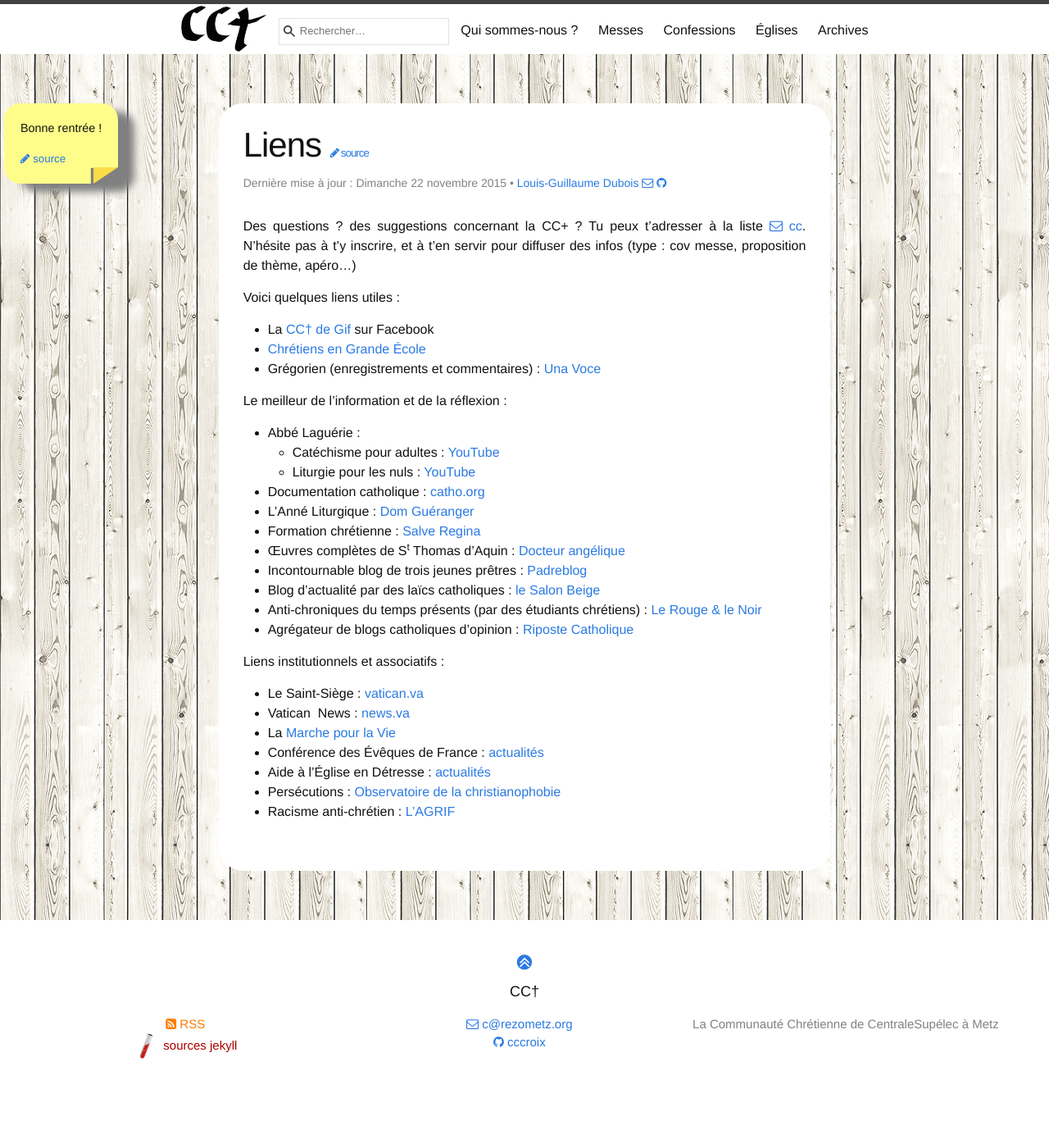
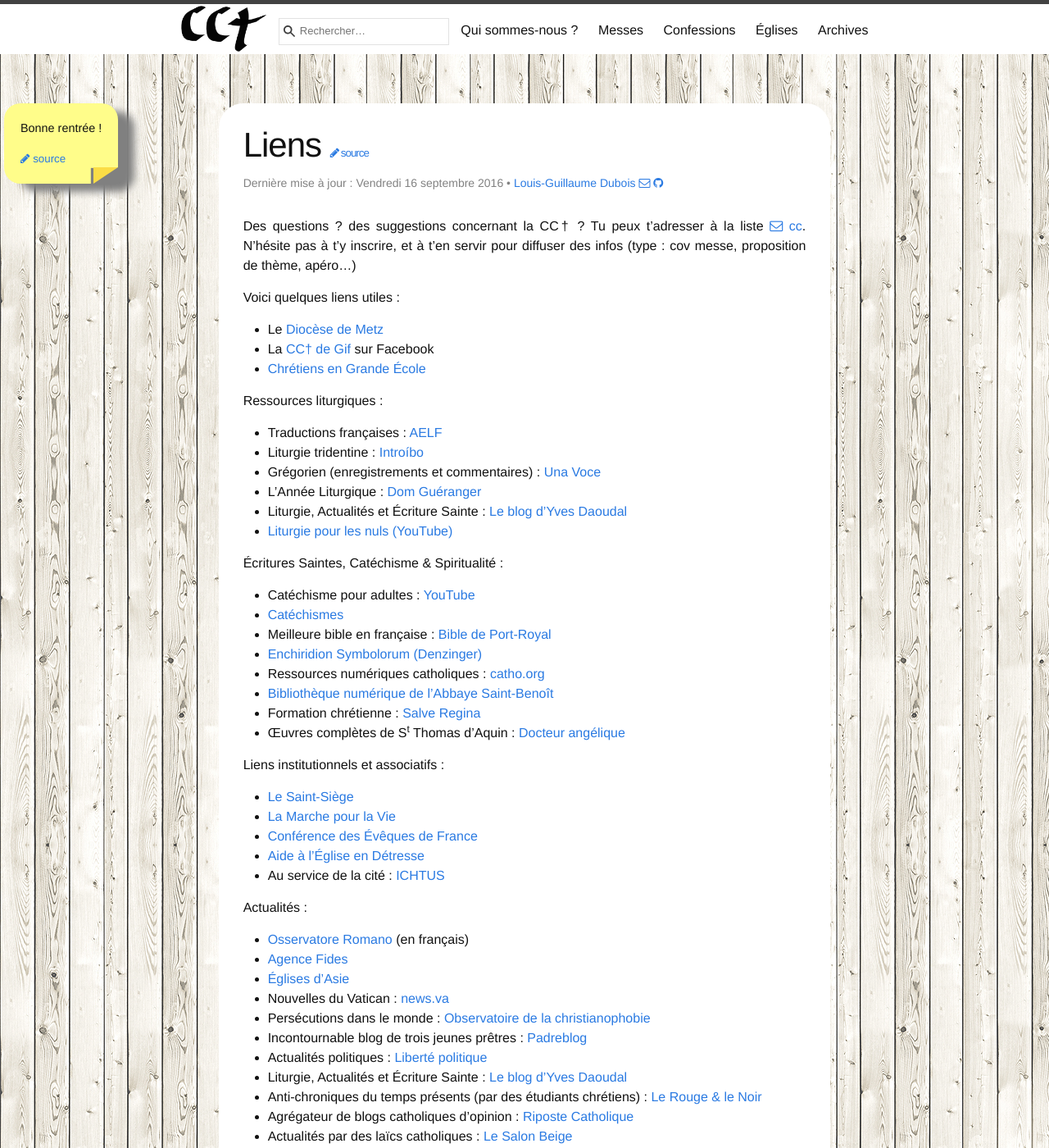
Before and after one commit to cccroix/cccroix.github.io, a Jekyll site: the page built from wp/liens/index.markdown, in a window 1280 px wide and 1400 px high. Shown: the whole window at 82% size. Built offline with Jekyll 4.4.1, drawn with Linux system fonts in a browser that asks for light colours.

Commit message:
Des liens plus clairs

```diff
--- a/wp/liens/index.markdown
+++ b/wp/liens/index.markdown
@@ -1,43 +1,61 @@
 ---
 author: LGD
 comments: false
-date: 2015-11-22 21:00:00 CET
+date: 2016-09-16 18:00:00 CEST
 layout: page
 slug: liens
 title: Liens
 wordpress_id: 47
 ---
 
-Des questions ? des suggestions concernant la CC+ ?
+Des questions ? des suggestions concernant la CC† ?
 Tu peux t’adresser à la liste <a href="mailto:cc@rezometz.org"><i class="fa fa-envelope-o"></i> cc</a>.
 N'hésite pas à t'y inscrire, et à t'en servir pour diffuser des infos (type : cov messe, proposition de thème, apéro...)
 
 Voici quelques liens utiles :
 
+* Le [Diocèse de Metz](http://metz.catholique.fr/)
 * La [CC† de Gif](https://www.facebook.com/cccroix) sur Facebook
 * [Chrétiens en Grande École](http://www.cgenational.com/)
+
+Ressources liturgiques :
+
+* Traductions françaises : [AELF](http://aelf.org/)
+* Liturgie tridentine : [Introíbo](http://introibo.fr/)
 * Grégorien (enregistrements et commentaires) : [Una Voce](http://www.unavoce.fr/)
+* L’Année Liturgique : [Dom Guéranger](http://www.abbaye-saint-benoit.ch/gueranger/anneliturgique/index.htm)
+* Liturgie, Actualités et Écriture Sainte : [Le blog d’Yves Daoudal](http://yvesdaoudal.hautetfort.com/)
+* [Liturgie pour les nuls (YouTube)](https://www.youtube.com/playlist?list=PLqpHp03iF-PfFqACzE0ModHYKv5OddyUO)
 
-Le meilleur de l’information et de la réflexion :
+Écritures Saintes, Catéchisme & Spiritualité :
 
-* Abbé Laguérie :
-  - Catéchisme pour adultes : [YouTube](https://www.youtube.com/playlist?list=PLqpHp03iF-PcFIwgwVhptdXZ2rtfIgJhN)
-  - Liturgie pour les nuls : [YouTube](https://www.youtube.com/playlist?list=PLqpHp03iF-PfFqACzE0ModHYKv5OddyUO)
-* Documentation catholique : [catho.org](http://catho.org/)
-* L’Anné Liturgique : [Dom Guéranger](http://www.abbaye-saint-benoit.ch/gueranger/anneliturgique/index.htm)
-* Formation chrétienne : [Salve Regina](http://www.salve-regina.com/)
-* Œuvres complètes de S<sup>t</sup> Thomas d'Aquin : [Docteur angélique](http://docteurangelique.free.fr/saint_thomas_d_aquin/oeuvres_completes.html)
-* Incontournable blog de trois jeunes prêtres : [Padreblog](http://www.padreblog.fr/)
-* Blog d'actualité par des laïcs catholiques : [le Salon Beige](http://lesalonbeige.blogs.com/)
-* Anti-chroniques du temps présents (par des étudiants chrétiens) : [Le Rouge & le Noir](http://www.lerougeetlenoir.org/)
-* Agrégateur de blogs catholiques d'opinion : [Riposte Catholique](http://www.riposte-catholique.fr/)
+* Catéchisme pour adultes : [YouTube](https://www.youtube.com/playlist?list=PLqpHp03iF-PcFIwgwVhptdXZ2rtfIgJhN)
+* [Catéchismes](http://catechisme.free.fr/)
+* Meilleure bible en française : [Bible de Port-Royal](https://fr.wikisource.org/wiki/Bible_Sacy)
+* [Enchiridion Symbolorum (Denzinger)](http://catho.org/9.php?d=g0)
+* Ressources numériques catholiques : [catho.org](http://catho.org/)
+* [Bibliothèque numérique de l’Abbaye Saint-Benoît](http://www.abbaye-saint-benoit.ch/bibliotheque.htm)
+* Formation chrétienne : [Salve Regina](http://www.salve-regina.com/)
+* Œuvres complètes de S<sup>t</sup> Thomas d'Aquin : [Docteur angélique](http://docteurangelique.free.fr/saint_thomas_d_aquin/oeuvres_completes.html)
 
-Liens institutionnels et associatifs :
+Liens institutionnels et associatifs :
 
-* Le Saint-Siège : [vatican.va](http://www.vatican.va)
-* Vatican  News : [news.va](http://www.news.va/fr)
-* La [Marche pour la Vie](http://enmarchepourlavie.fr/)
-* Conférence des Évêques de France : [actualités](http://www.eglise.catholique.fr/)
-* Aide à l'Église en Détresse : [actualités](http://www.aed-france.org/actualite/a-la-une/)
-* Persécutions : [Observatoire de la christianophobie](http://www.christianophobie.fr/)
-* Racisme anti-chrétien : [L’AGRIF](http://www.lagrif.fr/)
+* [Le Saint-Siège](http://www.vatican.va)
+* [La Marche pour la Vie](http://enmarchepourlavie.fr/)
+* [Conférence des Évêques de France](http://www.eglise.catholique.fr/)
+* [Aide à l'Église en Détresse](http://www.aed-france.org/actualite/a-la-une/)
+* Au service de la cité : [ICHTUS](http://www.ichtus.fr/)
+
+Actualités :
+
+* [Osservatore Romano](http://www.osservatoreromano.va/fr) (en français)
+* [Agence Fides](http://www.fides.org/fr/news)
+* [Églises d’Asie](http://eglasie.mepasie.org/)
+* Nouvelles du Vatican : [news.va](http://www.news.va/fr)
+* Persécutions dans le monde : [Observatoire de la christianophobie](http://www.christianophobie.fr/)
+* Incontournable blog de trois jeunes prêtres : [Padreblog](http://www.padreblog.fr/)
+* Actualités politiques : [Liberté politique](http://www.libertepolitique.com)
+* Liturgie, Actualités et Écriture Sainte : [Le blog d’Yves Daoudal](http://yvesdaoudal.hautetfort.com/)
+* Anti-chroniques du temps présents (par des étudiants chrétiens) : [Le Rouge & le Noir](http://www.lerougeetlenoir.org/)
+* Agrégateur de blogs catholiques d’opinion : [Riposte Catholique](http://www.riposte-catholique.fr/)
+* Actualités par des laïcs catholiques : [Le Salon Beige](http://lesalonbeige.blogs.com)
```
